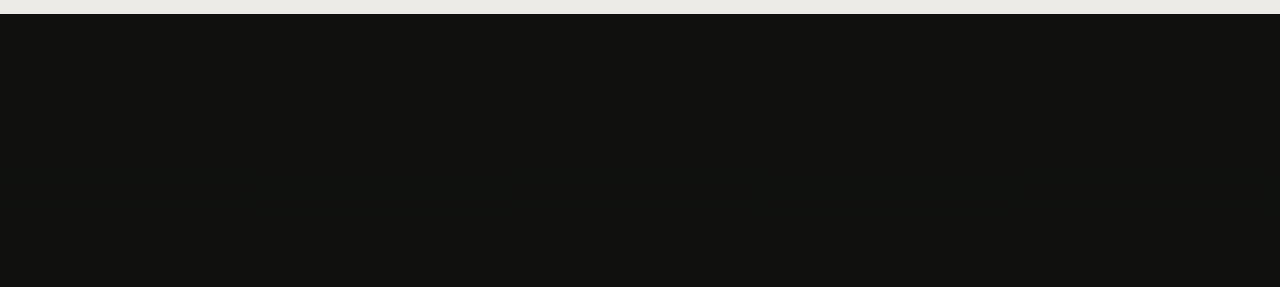
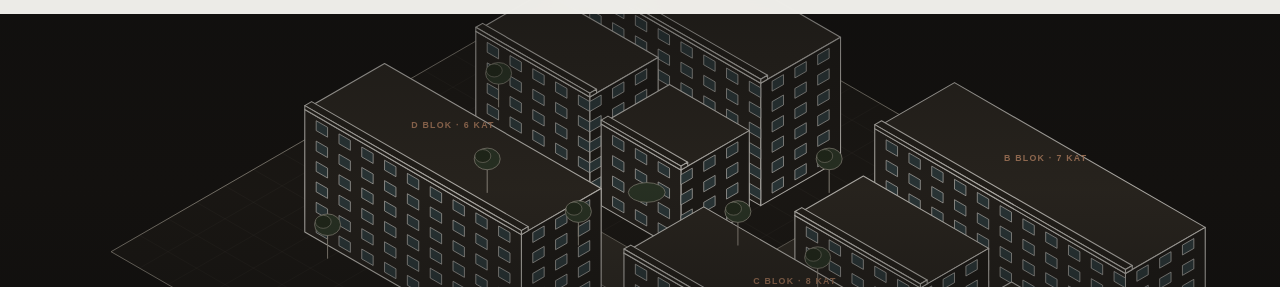
Before and after one commit to yasarhasimoglu/yasarhasimoglu.github.io, a plain HTML site: page kariyer.html in a window 1280 px wide. Shown: the part 90-377 px from the top of the page. Drawn offline with Linux system fonts and the light colour scheme.

Commit message:
Resolve illustration URL from site root on kariyer.html

```diff
--- a/kariyer.html
+++ b/kariyer.html
@@ -56,7 +56,7 @@
 
 <main id="icerik">
 <header class="dhero">
-  <div class="dhero-bg" style="--hero-img:url('img/eskiz/hero-urban-dark.svg')"></div>
+  <div class="dhero-bg" style="--hero-img:url('/img/eskiz/hero-urban-dark.svg')"></div>
   <p class="dcrumb"><a href="/" data-i18n="crumb.home">Ana Sayfa</a> · <span data-i18n="dhero.crumb">Kariyer</span></p>
   <h1 data-i18n="dhero.h1">Kariyer <em>HMİ'de</em></h1>
   <p class="dhero-sub" data-i18n="dhero.sub">Haşimoğlu Mimarlık'ta açık pozisyon ve staj fırsatları burada duyurulur.</p>
```
